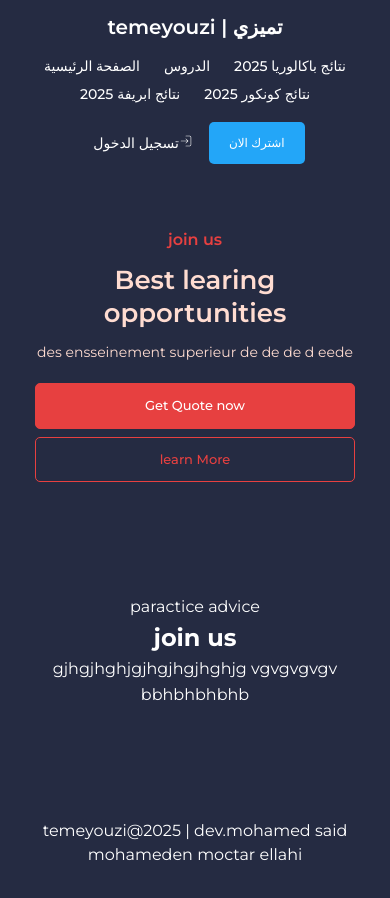
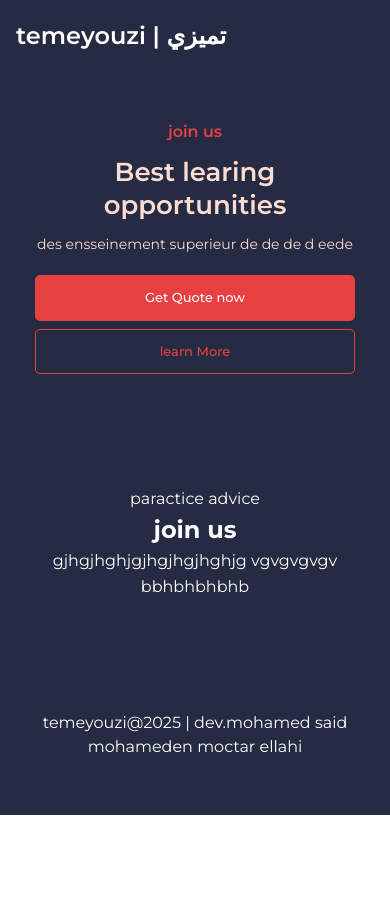
Before and after one commit to saiid27/temeyouzi-login, a React (Vite) app: page / in a window 390 px wide. Shown: the top 898 px of the page. After the commit the page ends 844 px from the top, so only its background shows below. Built offline with nearby package versions, Linux system fonts and the light colour scheme.

Commit message:
?? ?????????

```diff
--- a/src/index.css
+++ b/src/index.css
@@ -19,9 +19,7 @@
   --light-green:#B9EAA8;
 }
 
-html, body{
-  height: 100%;
-}
+html, body{ height: 100%; }
 
 body{
   font-family: "Montserrat", sans-serif;
@@ -75,7 +73,7 @@ p{ line-height: 1.6; }
 .navbar ul li a{
   margin: 0 10px;
   font-weight: 500;
-  transition: color .3s ease; /* fixed 0,3s */
+  transition: color .3s ease;
 }
 
 .navbar ul li a:hover{ color: var(--red); }
@@ -83,7 +81,7 @@ p{ line-height: 1.6; }
 .navbar .account .btn-join{
   background-color: var(--sky-blue);
   padding: 10px 20px;
-  margin-left: 25px; /* fixed margin: left */
+  margin-left: 25px;
   border-radius: 5px;
   text-transform: uppercase;
   display: inline-flex;
@@ -95,6 +93,23 @@ p{ line-height: 1.6; }
   font-size: 12px;
   margin-left: 5px;
   vertical-align: middle;
+}
+
+/* زر الهمبرغر */
+.hamburger {
+  display: none;
+  flex-direction: column;
+  justify-content: center;
+  gap: 5px;
+  cursor: pointer;
+  background: transparent;
+  border: 0;
+}
+.hamburger span {
+  width: 25px;
+  height: 3px;
+  background: #fff;
+  border-radius: 2px;
 }
 
 /* Home */
@@ -152,7 +167,6 @@ p{ line-height: 1.6; }
   padding: 6rem 0;
 }
 #join-us .content{
-  /* removed min-width for mobile */
   max-width: 700px;
   width: 100%;
   margin: auto;
@@ -168,7 +182,6 @@ p{ line-height: 1.6; }
 #sd {
   background-color: var(--dark-blue);
   padding: 6rem 0;
-  /* removed min-width for mobile */
   max-width: 700px;
   width: 100%;
   margin: auto;
@@ -193,34 +206,24 @@ p{ line-height: 1.6; }
 }
 
 /* Phones */
-@media (max-width: 576px){
-  .navbar{
+@media (max-width: 768px){
+  .hamburger { display: flex; margin-left: auto; }
+
+  .navbar ul {
+    display: none;
     flex-direction: column;
-    align-items: stretch;
-    gap: .75rem;
-    padding: .75rem 1rem;
+    width: 100%;
     background: var(--dark-blue);
+    padding: 10px 0;
   }
 
-  .navbar .logo{
-    font-size: 20px;
-    text-align: center;
-  }
-
-  .navbar ul{
-    width: 100%;
-    justify-content: center;
-    gap: .25rem .5rem;
-  }
-
-  .navbar ul li a{
-    margin: .25rem .5rem;
-    font-size: 14px;
-  }
+  .navbar ul.show { display: flex; }
 
   .navbar .account{
+    width: 100%;
     display: flex;
     justify-content: center;
+    margin-top: 10px;
   }
 
   .navbar .account .btn-join{
@@ -230,7 +233,9 @@ p{ line-height: 1.6; }
     padding: 12px 16px;
     font-size: 12px;
   }
+}
 
+@media (max-width: 576px){
   #home{ padding: 3rem 0; }
 
   #home .home-header{
@@ -258,12 +263,8 @@ p{ line-height: 1.6; }
     font-size: 13px;
   }
 
-  #join-us, #sd{
-    padding: 3.5rem 0;
-  }
-  #join-us .content .h2{
-    font-size: 24px;
-  }
+  #join-us, #sd{ padding: 3.5rem 0; }
+  #join-us .content .h2{ font-size: 24px; }
 }
 
 /* Very small phones */
```
